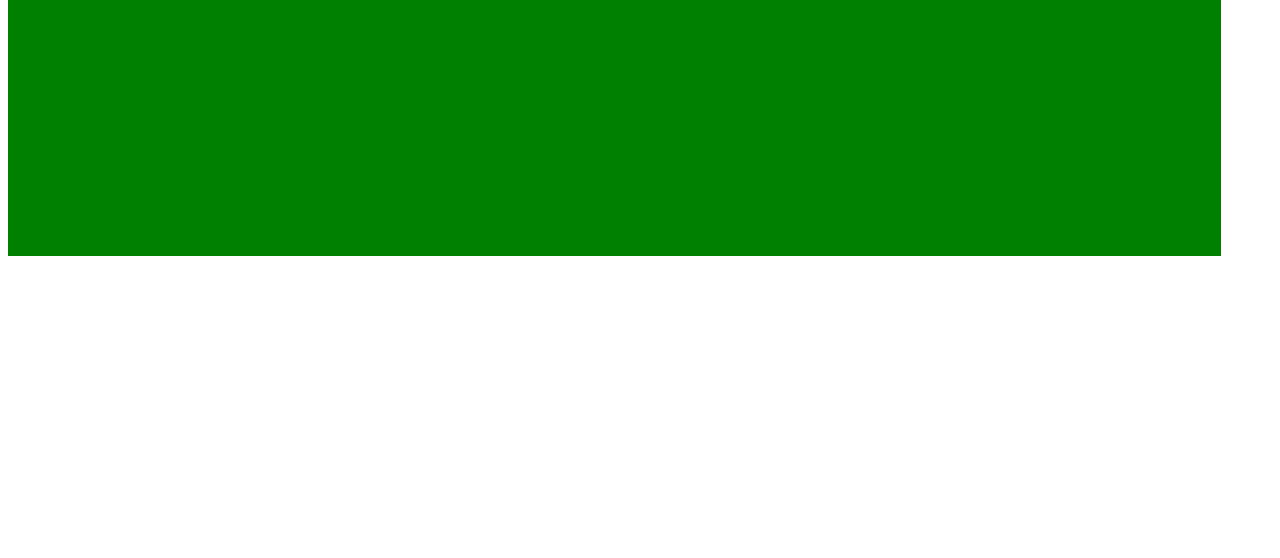
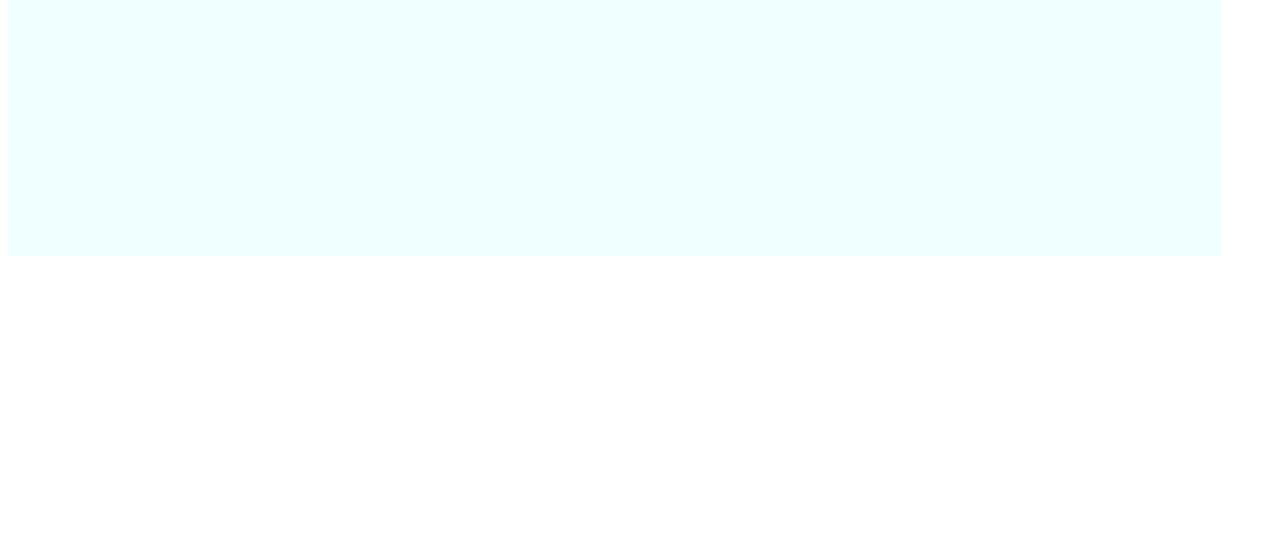
Before and after one commit to Rubenfabrizi/rubenfabrizi.gibhub.it, a plain HTML site: page index.html in a window 1280 px wide. Shown: the part 242-800 px from the top of the page. Drawn offline with Linux system fonts and the light colour scheme.

Commit message:
Update index.html

```diff
--- a/index.html
+++ b/index.html
@@ -42,7 +42,7 @@ article {
   float: left;
   padding: 20px;
   width: 32%;
- background-color: #008000;
+ background-color:	#f0ffff;
   height: 350px; /* only for demonstration, should be removed */
 }
 
@@ -50,7 +50,7 @@ article {
   float: left;
   padding: 20px;
   width: 32%;
- background-color: #008000;
+ background-color: 	#f0ffff;
   height: 350px; /* only for demonstration, should be removed */
 
 }
@@ -58,7 +58,7 @@ article {
   float: left;
   padding: 20px;
   width: 32%;
-  background-color: #008000;
+  background-color:	#f0ffff;
   height: 350px; /* only for demonstration, should be removed */
 
 
```
